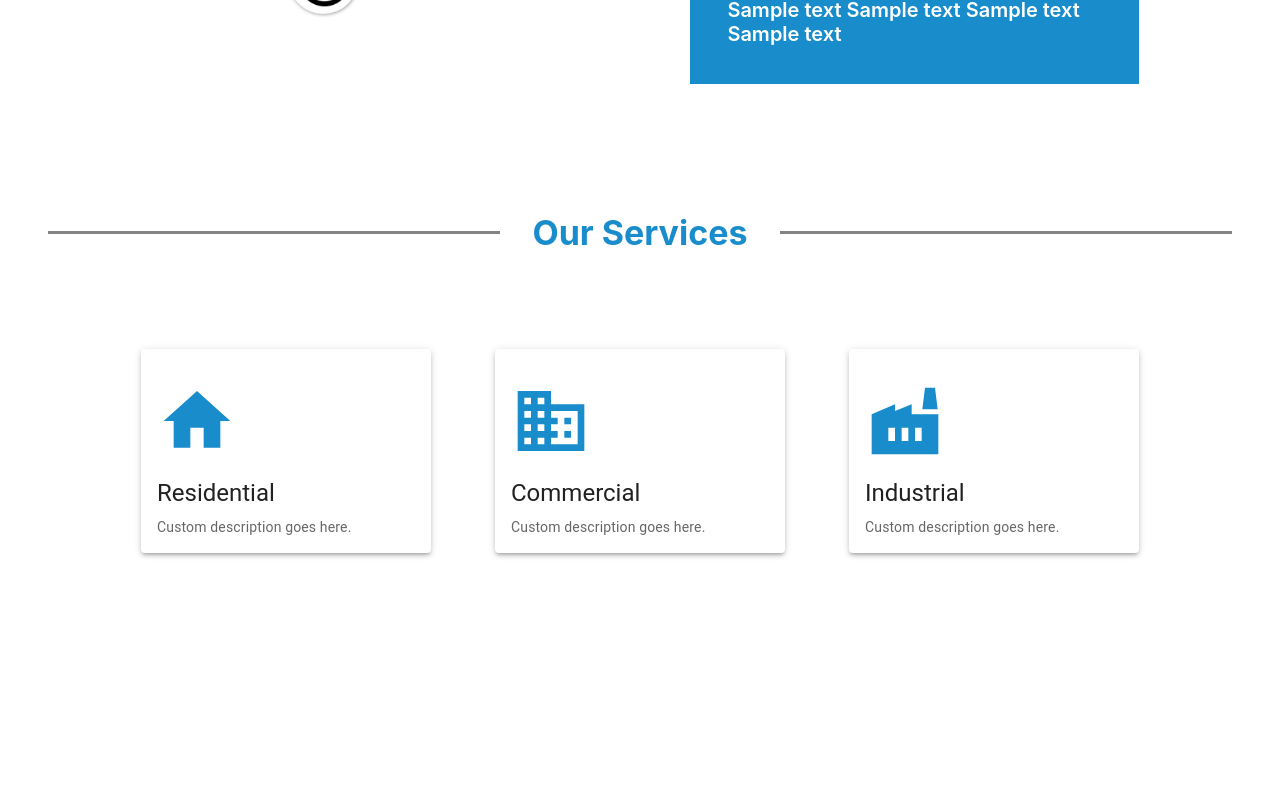
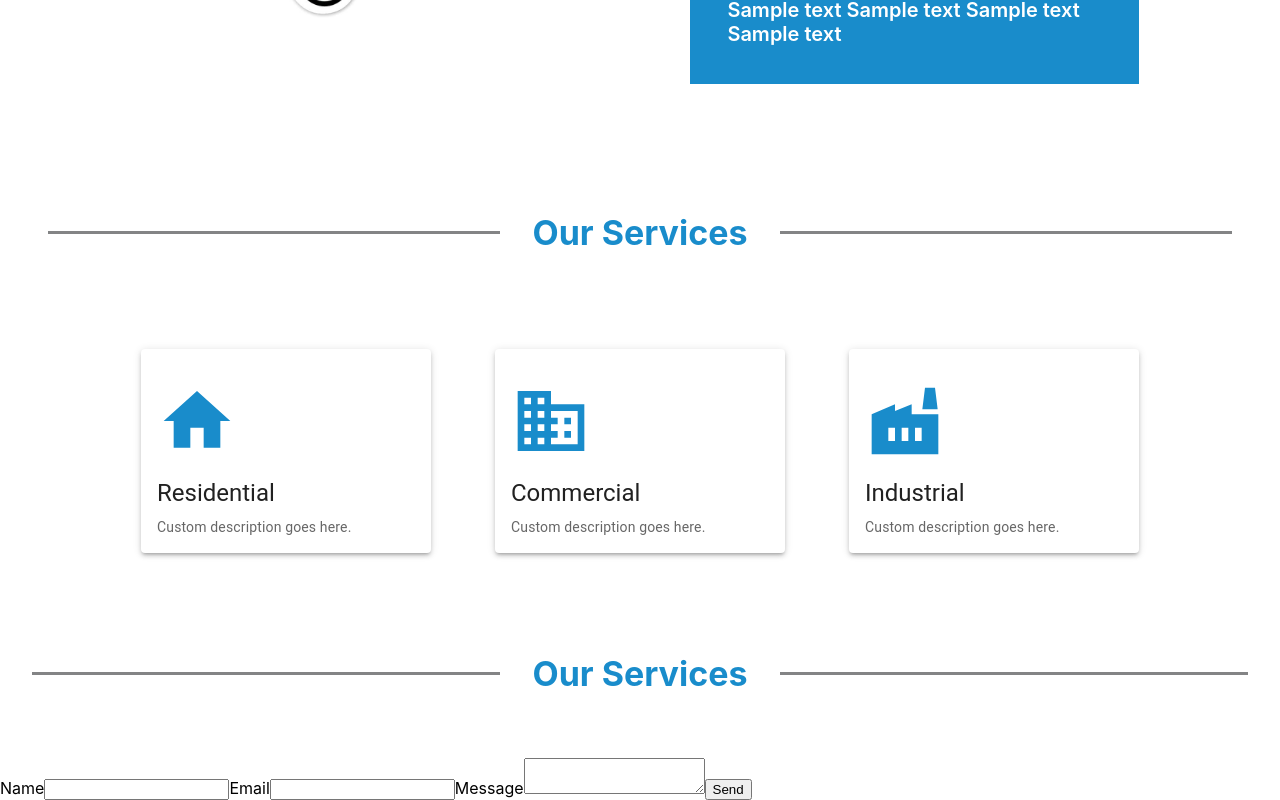
Before and after one commit to bellezhang119/anm-electrical, a React (Create React App) app: page / in a window 1280 px wide. Shown: the part 1350-2150 px from the top of the page. Before the commit the page ends 1955 px from the top, so only its background shows below. Built offline with nearby package versions, Linux system fonts and the light colour scheme.

Commit message:
Added contact section

```diff
--- a/package.json
+++ b/package.json
@@ -3,6 +3,7 @@
   "version": "0.1.0",
   "private": true,
   "dependencies": {
+    "@emailjs/browser": "^3.11.0",
     "@emotion/react": "^11.11.1",
     "@emotion/styled": "^11.11.0",
     "@mui/icons-material": "^5.15.0",
--- /dev/null
+++ b/src/components/contact/contact.js
@@ -0,0 +1,50 @@
+import React, { useRef } from "react";
+import emailjs from "@emailjs/browser";
+
+export const Contact = () => {
+  const form = useRef();
+
+  const sendEmail = (e) => {
+    e.preventDefault();
+
+    emailjs
+      .sendForm(
+        "YOUR_SERVICE_ID",
+        "YOUR_TEMPLATE_ID",
+        form.current,
+        "YOUR_PUBLIC_KEY"
+      )
+      .then(
+        (result) => {
+          console.log(result.text);
+        },
+        (error) => {
+          console.log(error.text);
+        }
+      );
+  };
+
+  return (
+    <div className="contact">
+      <div
+        className="service-line"
+        style={{ display: "flex", alignItems: "center" }}
+      >
+        <div style={{ flex: 1, backgroundColor: "#838485", height: "3px" }} />
+        <div className="service-title">Our Services</div>
+        <div style={{ flex: 1, backgroundColor: "#838485", height: "3px" }} />
+      </div>
+      <form ref={form} onSubmit={sendEmail}>
+        <label>Name</label>
+        <input type="text" name="user_name" />
+        <label>Email</label>
+        <input type="email" name="user_email" />
+        <label>Message</label>
+        <textarea name="message" />
+        <input type="submit" value="Send" />
+      </form>
+    </div>
+  );
+};
+
+export default Contact;
--- a/src/pages/home.js
+++ b/src/pages/home.js
@@ -3,6 +3,7 @@ import Navbar from '../components/navbar';
 import Landing from '../components/landing/landing';
 import About from '../components/about/about'
 import Service from '../components/service/service'
+import Contact from "../components/contact/contact";
 
 const Home = () => {
   return (
@@ -11,6 +12,7 @@ const Home = () => {
       <Landing />
       <About />
       <Service />
+      <Contact />
     </div>
   );
 };
```
Also changed, not shown: src/components/contact/contact.css (added), 1 other file (tests, documents, lock files or other folders).
